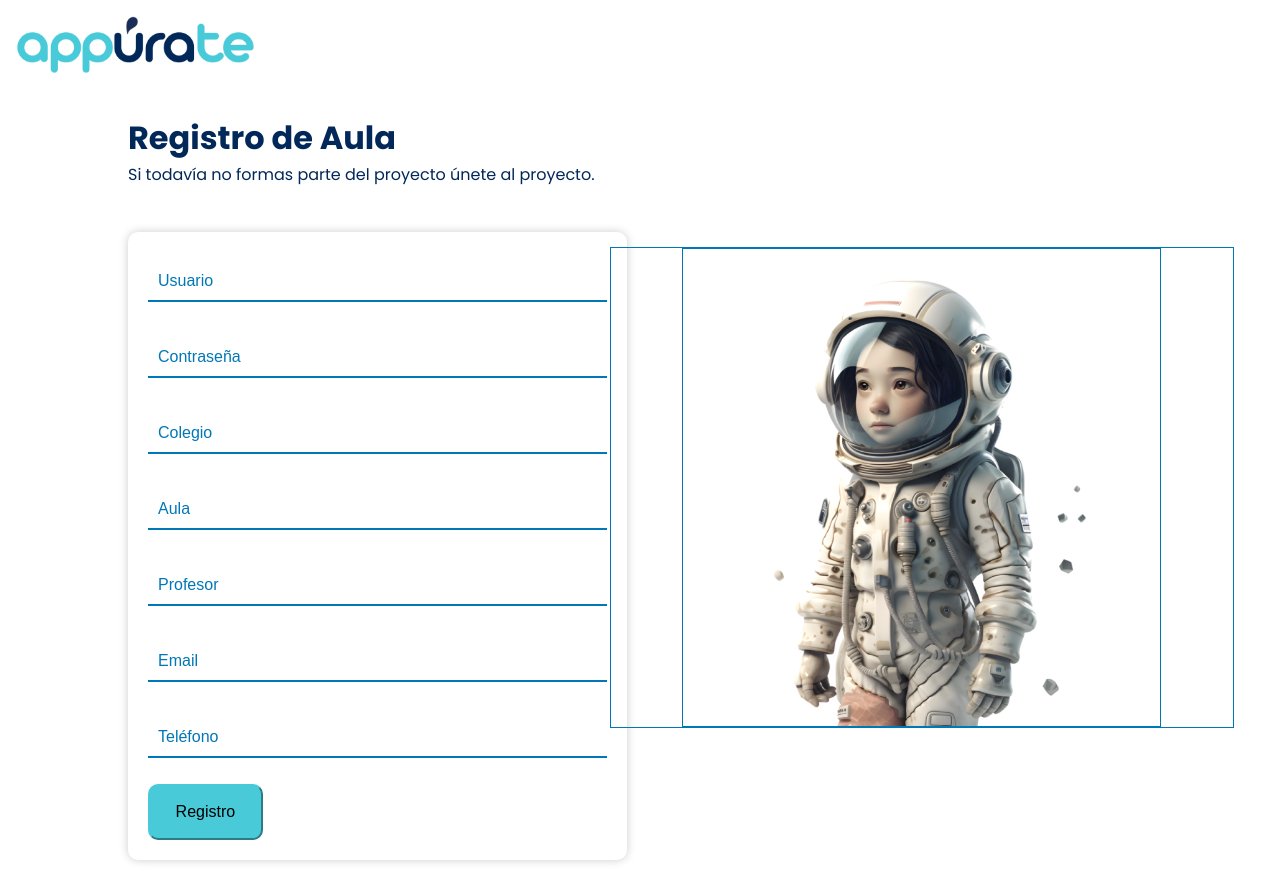
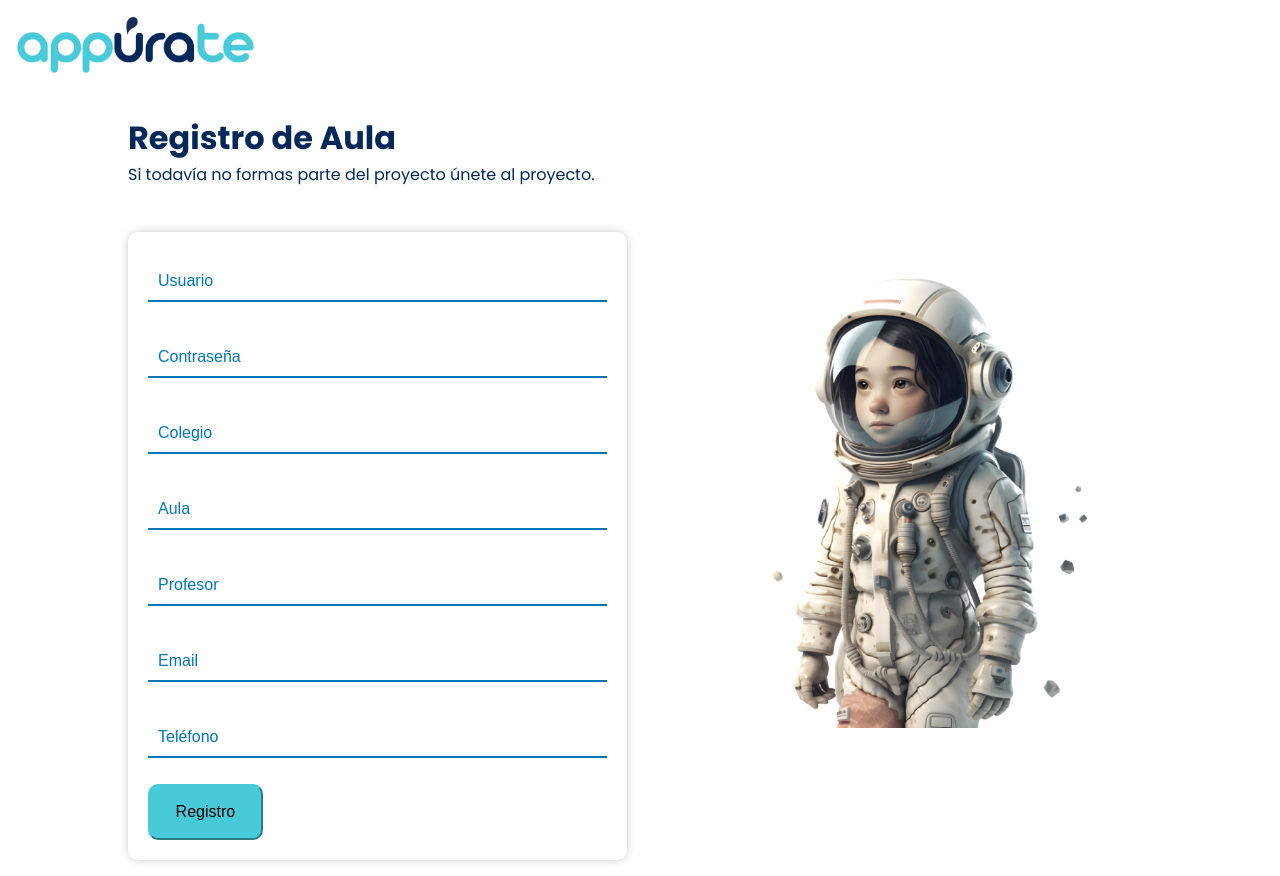
Before and after one commit to anderconsu/Appurate, a React (Vite) app in the folder Front/: page /admin in a window 1280 px wide. Built offline with nearby package versions, Linux system fonts and the light colour scheme; no server answers.

Commit message:
admin OK

```diff
--- a/Front/src/components/admin/admin.scss
+++ b/Front/src/components/admin/admin.scss
@@ -133,16 +133,17 @@
         justify-content: left;
         width: 50%;
         // height: 100%;
-        border: 1px solid #0077b6;
+        // border: 1px solid #0077b6;
 
         & img {
 
           margin-top: 0;
           width: 77%;
-          border: #0077b6 solid 1px;
+          // border: #0077b6 solid 1px;
           display: flex;
           align-items:flex-start;
           justify-content: left;
+          // margin-left: 0%;
 
         }
       }
```
